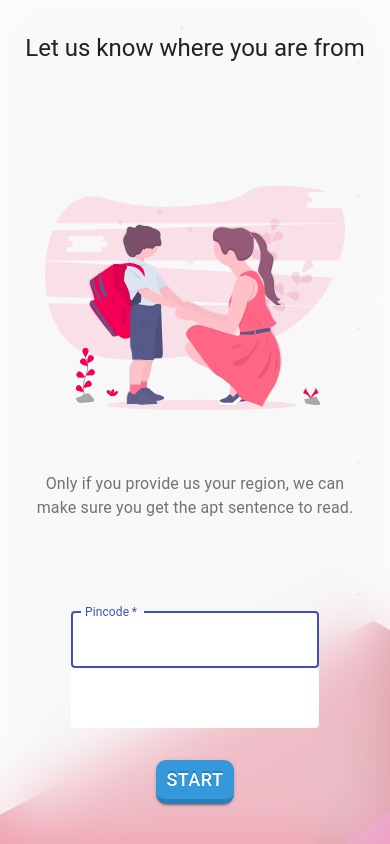
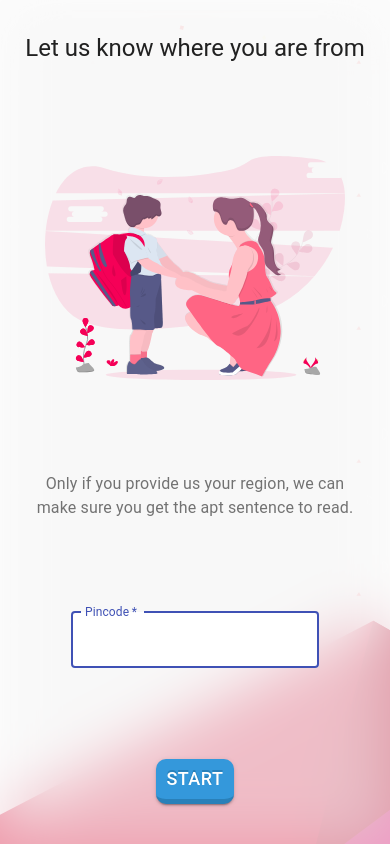
Before and after one commit to SreejithNS/vaniweb, a React (Create React App) app: page /welcome/2 in a window 390 px wide. Built offline with nearby package versions, Linux system fonts and the light colour scheme; what axios-hooks, react-timeout would draw is missing.

Commit message:
Added Illustrations

```diff
--- a/src/components/MediaCard/index.tsx
+++ b/src/components/MediaCard/index.tsx
@@ -3,14 +3,12 @@ import {
   makeStyles,
   withStyles,
   createStyles,
-  useTheme,
 } from "@material-ui/core/styles";
 import ResponsiveCardContainer from "../ResponsiveCardContainer";
 import CardContentBase from "@material-ui/core/CardContent";
-import CardMediaBase from "@material-ui/core/CardMedia";
 import Button from "@material-ui/core/Button";
 import Typography from "@material-ui/core/Typography";
-import { Theme, useMediaQuery } from "@material-ui/core";
+import { Theme } from "@material-ui/core";
 import Owl from "../Owl";
 
 const useStyles = makeStyles((theme: Theme) =>
@@ -23,7 +21,6 @@ const useStyles = makeStyles((theme: Theme) =>
       justifyContent: "space-between",
       height: "100%",
       "&>*": {
-        flexGrow: 1,
         margin: theme.spacing(2) + "px " + theme.spacing(1) + "px",
       },
       "&>*:last-child": {
@@ -33,12 +30,6 @@ const useStyles = makeStyles((theme: Theme) =>
   })
 );
 
-const CardMedia = withStyles((theme: Theme) => ({
-  root: {
-    flexGrow: 3,
-    minHeight: 300,
-  },
-}))(CardMediaBase);
 
 const CardContent = withStyles((theme: Theme) => ({
   root: {
@@ -71,8 +62,6 @@ export default function MediaCard({
 }: PropTypes) {
   const classes = useStyles();
   const formRef = useRef<HTMLFormElement>(null);
-  const theme = useTheme();
-  const isMobile = useMediaQuery(theme.breakpoints.down("xs"));
   const handleSubmit = (e: React.FormEvent<HTMLFormElement>) => {
     e.preventDefault();
     if (formRef?.current) {
--- a/src/components/Owl/index.tsx
+++ b/src/components/Owl/index.tsx
@@ -4,5 +4,5 @@ import { useState } from "react";
 
 export default function Owl() {
   const [src, setSrc] = useState(BackToSchool);
-  return <img style={{width:"100%",maxWidth:"300px"}} src={src} onClick={()=>setSrc(Illustration)}/>;
+  return <img style={{width:"100%",maxWidth:"300px"}} src={src} alt="illustration" onClick={()=>setSrc(Illustration)}/>;
 }
--- a/src/components/ReadingCard/index.tsx
+++ b/src/components/ReadingCard/index.tsx
@@ -9,6 +9,8 @@ import {
   Theme,
   WithStyles,
   withStyles,
+  WithWidth,
+  withWidth,
 } from "@material-ui/core";
 import { IconButton } from "@material-ui/core";
 import red from "@material-ui/core/colors/red";
@@ -48,6 +50,7 @@ const styles = (theme: Theme) =>
       flexDirection: "column",
       justifyContent: "center",
       alignItems: "center",
+      flexGrow:1,
       margin: theme.spacing(2),
     },
     recordButton: {
@@ -97,7 +100,7 @@ interface State {
   readingAge: null | number[];
 }
 
-type PropType = WithStyles<typeof styles> & ReactTimeoutProps;
+type PropType = WithStyles<typeof styles> & ReactTimeoutProps & WithWidth;
 
 class ReadingCard extends Component<PropType, State> {
   state: State = {
@@ -406,4 +409,4 @@ class ReadingCard extends Component<PropType, State> {
   }
 }
 
-export default withStyles(styles)(ReactTimeout(ReadingCard));
+export default withWidth()(withStyles(styles)(ReactTimeout(ReadingCard)));
--- a/src/components/ResponsiveCardContainer/index.tsx
+++ b/src/components/ResponsiveCardContainer/index.tsx
@@ -1,6 +1,5 @@
-
 import React from 'react';
-import { makeStyles, withStyles } from '@material-ui/core/styles';
+import { withStyles } from '@material-ui/core/styles';
 import CardBase from '@material-ui/core/Card';
 import { useMediaQuery, useTheme, Theme } from '@material-ui/core';
 
@@ -20,7 +19,7 @@ const Card = withStyles((theme: Theme) => ({
             width: "100%",
             height: "100%",
             borderRadius:"0px",
-            justifyContent: "space-between",
+            justifyContent: "space-around",
             backdropFilter:
           "blur(30px) saturate(100%) contrast(45%) brightness(130%)",
             maxWidth: "none"
```
